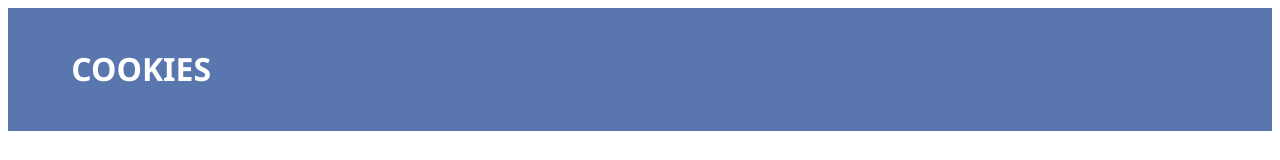
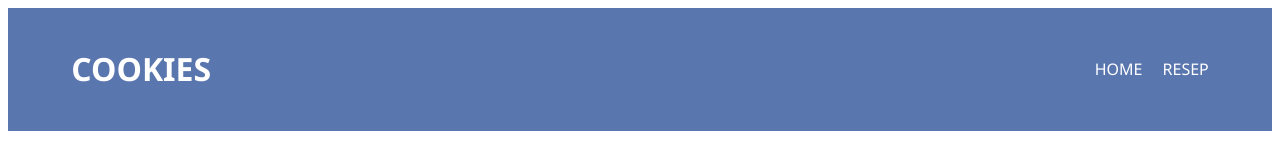
Before and after one commit to nazwaaa00/project-3, a plain HTML site: page style.guide.html in a window 1280 px wide. Shown: the top 160 px of the page. Drawn offline with Linux system fonts and the light colour scheme.

Commit message:
tyle.guide.html

```diff
--- a/style.guide.html
+++ b/style.guide.html
@@ -10,8 +10,8 @@
     <header class="site-header">
         <h1 class="logo">COOKIES</h1>
         <nav class="nav a">
-            <a href="index.html"></a>
-            <a href="style.guide.html"></a>
+            <a href="index.html">HOME</a>
+            <a href="style.guide.html">RESEP</a>
         </nav>
     </header>
     <main class="content">
@@ -59,4 +59,5 @@
 
     </script>
 </body>
+
 </html>
```
